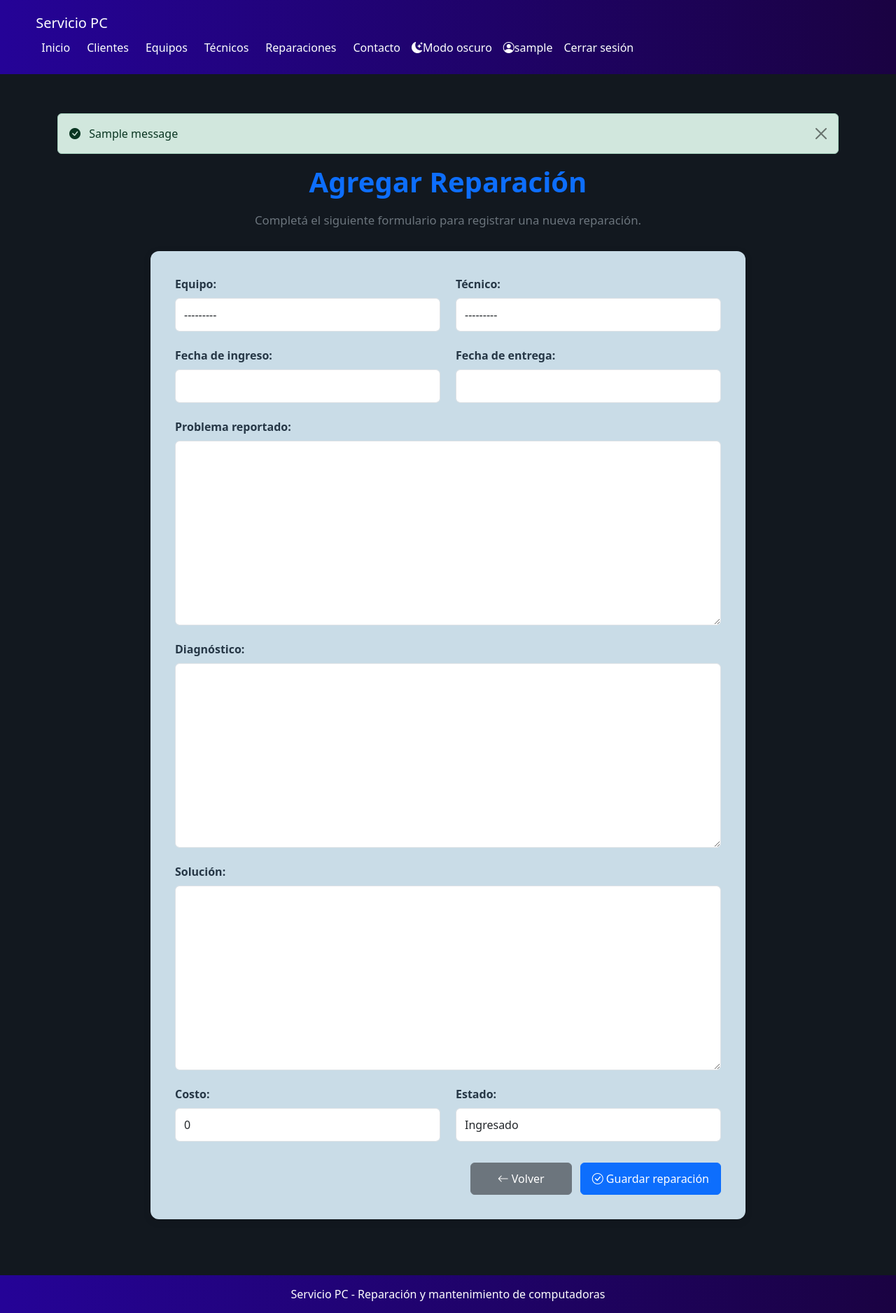
After one commit to leafiga/ProyectoServicioPC, a Django app: page /agregar_reparacion/ in a window 1280 px wide. The commit adds this page. Shown: the whole page at 70% size. Run offline with Django 5.2, Linux system fonts and the light colour scheme; a user stored in the database is signed in; tables that the repository leaves empty hold one stand-in row (values such as "Sample post"); one stand-in notice (Sample message) is shown; some libraries are stand-ins or nearby versions.

Commit message:
Mejora diseño y agrega formularios de gestión

````diff
--- a/accounts/views.py
+++ b/accounts/views.py
@@ -24,7 +24,7 @@ def registro(request):
 
 @login_required
 def perfil(request):
-    perfil = request.user.perfil
+    perfil, _ = Perfil.objects.get_or_create(user=request.user)
     if request.method == 'POST':
         form = PerfilForm(request.POST, request.FILES, instance=perfil)
         if form.is_valid():
--- a/myapp/static/myapp/css/styles.css
+++ b/myapp/static/myapp/css/styles.css
@@ -329,10 +329,16 @@ body {
     box-shadow: 0 2px 8px rgba(0, 0, 0, 0.12);
 }
 
+body.dark-mode .tecnicos-card {
+    background-color: #1C2732;
+    color: #E5E7EB;
+}
+
 .tecnicos-card-title {
     color: #0d6efd;
     margin-bottom: 18px;
 }
+
 
 .tecnicos-data {
     margin-bottom: 8px;
@@ -416,10 +422,16 @@ body {
     box-shadow: 0 2px 8px rgba(0, 0, 0, 0.12);
 }
 
+body.dark-mode .equipos-card {
+    background-color: #1C2732;
+    color: #E5E7EB;
+}
+
 .equipos-card-title {
     color: #0d6efd;
     margin-bottom: 18px;
 }
+
 
 .equipos-data {
     margin-bottom: 8px;
@@ -1388,7 +1400,7 @@ body {
 }
 
 .inicio-bienvenida p {
-    color: #6c757d;
+    color: #d1d1dc;
     font-size: 1.25rem;
     margin-top: 18px;
     line-height: 1.6;
@@ -1497,3 +1509,65 @@ body {
         margin-bottom: 0;
     }
 }
+
+/* =========================
+   MODO OSCURO
+   ========================= */
+
+body.dark-mode {
+    background-color: #12181F;
+    color: #E5E7EB;
+}
+
+body.dark-mode .site-main {
+    color: #e5e5eb;
+}
+
+body.dark-mode .inicio-card {
+    background-color: #1C2732;
+    color: #E5E7EB;
+}
+
+body.dark-mode .inicio-card .card-title,
+body.dark-mode .inicio-card .card-text {
+    color: #e5e5eb;
+}
+
+/* Tarjetas de clientes en modo oscuro */
+body.dark-mode .clientes-card {
+    background-color: #252536;
+    color: #e5e5eb;
+}
+
+/* Título y descripción de Clientes en modo oscuro */
+body.dark-mode .clientes-page .clientes-title {
+    color: #B8BBCB;
+}
+
+body.dark-mode .clientes-intro {
+    color: #B8BBCB;
+}
+
+/* Tabla de reparaciones en modo oscuro */
+body.dark-mode .reparaciones-table {
+    --bs-table-color: #E5E7EB;
+    --bs-table-bg: #1C2732;
+    --bs-table-border-color: #354453;
+    --bs-table-striped-bg: #24313D;
+    --bs-table-striped-color: #E5E7EB;
+    --bs-table-hover-bg: #2B3B49;
+    --bs-table-hover-color: #FFFFFF;
+}
+
+/* Encabezado de la tabla */
+body.dark-mode .reparaciones-table thead.table-primary {
+    --bs-table-color: #E5E7EB;
+    --bs-table-bg: #1C2732;
+    --bs-table-border-color: #354453;
+}
+
+/* Formularios de clientes en modo oscuro */
+body.dark-mode .agregar-cliente-card,
+body.dark-mode .editar-cliente-card {
+    background-color: #C9DCE7;
+}
--- /dev/null
+++ b/myapp/templates/myapp/agregar_reparacion.html
@@ -0,0 +1,97 @@
+
+{% extends 'base.html' %}
+{% load widget_tweaks %}
+
+{% block title %}Agregar Reparación{% endblock %}
+
+{% block content %}
+
+<div class="agregar-cliente-page">
+
+    <header class="agregar-cliente-header">
+        <h1 class="agregar-cliente-title animate__animated animate__fadeInDown">
+            Agregar Reparación
+        </h1>
+
+        <p class="agregar-cliente-intro">
+            Completá el siguiente formulario para registrar una nueva reparación.
+        </p>
+    </header>
+
+    <section class="agregar-cliente-section">
+
+        <div class="card agregar-cliente-card">
+            <div class="card-body agregar-cliente-card-body">
+
+                <form action="{% url 'myapp:agregar_reparacion' %}" method="post" novalidate>
+                    {% csrf_token %}
+
+                    <div class="agregar-cliente-fields">
+
+                        <div class="agregar-cliente-field">
+                            <label for="id_equipo" class="form-label">Equipo:</label>
+                            {{ form.equipo|add_class:"form-control" }}
+                        </div>
+
+                        <div class="agregar-cliente-field">
+                            <label for="id_tecnico" class="form-label">Técnico:</label>
+                            {{ form.tecnico|add_class:"form-control" }}
+                        </div>
+
+                        <div class="agregar-cliente-field">
+                            <label for="id_fecha_ingreso" class="form-label">Fecha de ingreso:</label>
+                            {{ form.fecha_ingreso|add_class:"form-control" }}
+                        </div>
+
+                        <div class="agregar-cliente-field">
+                            <label for="id_fecha_entrega" class="form-label">Fecha de entrega:</label>
+                            {{ form.fecha_entrega|add_class:"form-control" }}
+                        </div>
+
+                        <div class="agregar-cliente-field agregar-cliente-field-full">
+                            <label for="id_problema_reportado" class="form-label">Problema reportado:</label>
+                            {{ form.problema_reportado|add_class:"form-control" }}
+                        </div>
+
+                        <div class="agregar-cliente-field agregar-cliente-field-full">
+                            <label for="id_diagnostico" class="form-label">Diagnóstico:</label>
+                            {{ form.diagnostico|add_class:"form-control" }}
+                        </div>
+
+                        <div class="agregar-cliente-field agregar-cliente-field-full">
+                            <label for="id_solucion" class="form-label">Solución:</label>
+                            {{ form.solucion|add_class:"form-control" }}
+                        </div>
+
+                        <div class="agregar-cliente-field">
+                            <label for="id_costo" class="form-label">Costo:</label>
+                            {{ form.costo|add_class:"form-control" }}
+                        </div>
+
+                        <div class="agregar-cliente-field">
+                            <label for="id_estado" class="form-label">Estado:</label>
+                            {{ form.estado|add_class:"form-control" }}
+                        </div>
+
+                    </div>
+
+                    <div class="agregar-cliente-actions">
+                        <a href="{% url 'myapp:reparacion' %}" class="btn btn-secondary">
+                            <i class="bi bi-arrow-left"></i> Volver
+                        </a>
+
+                        <button type="submit" class="btn btn-primary">
+                            <i class="bi bi-check-circle"></i> Guardar reparación
+                        </button>
+                    </div>
+
+                </form>
+
+            </div>
+        </div>
+
+    </section>
+
+</div>
+
+{% endblock %}
--- a/myapp/templates/myapp/equipos.html
+++ b/myapp/templates/myapp/equipos.html
@@ -15,6 +15,12 @@
         Aquí puedes consultar la información de los equipos registrados,
         incluyendo sus características y observaciones.
     </p>
+
+    <div class="tecnicos-add-container text-end mb-3">
+    <a href="{% url 'myapp:agregar_equipo' %}" class="btn btn-primary">
+        <i class="bi bi-plus-circle"></i> Agregar Equipo
+    </a>
+</div>
 
     <div class="equipos-grid">
 
--- a/myapp/templates/myapp/reparacion.html
+++ b/myapp/templates/myapp/reparacion.html
@@ -13,6 +13,12 @@
         Aquí puedes consultar la información de las reparaciones registradas,
         incluyendo su técnico, diagnóstico, fecha de entrega, estado y solución.
     </p>
+
+    <div class="tecnicos-add-container text-end mb-3">
+    <a href="{% url 'myapp:agregar_reparacion' %}" class="btn btn-primary">
+        <i class="bi bi-plus-circle"></i> Agregar Reparación
+    </a>
+    </div>
 
     <div class="card reparaciones-card">
 
--- a/myapp/templates/myapp/tecnicos.html
+++ b/myapp/templates/myapp/tecnicos.html
@@ -13,6 +13,12 @@
         Aquí puedes consultar la información de los técnicos de la empresa,
         sus datos de contacto y sus especialidades.
     </p>
+
+    <div class="tecnicos-add-container text-end mb-3">
+    <a href="{% url 'myapp:agregar_tecnico' %}" class="btn btn-primary">
+        <i class="bi bi-plus-circle"></i> Agregar Técnico
+    </a>
+    </div>
 
     <div class="tecnicos-grid">
 
--- a/myapp/urls.py
+++ b/myapp/urls.py
@@ -7,10 +7,13 @@ urlpatterns = [
     path('', views.index, name='index'),
     path('clientes/', views.clientes, name = 'clientes'),
     path('equipos/', views.equipos, name='equipos'),
+    path('agregar_equipo/', views.agregar_equipo, name='agregar_equipo'),
     path('equipo/editar/<int:id>/', views.editar_equipo, name='editar_equipo'),
     path('equipo/eliminar/<int:id>/', views.eliminar_equipo, name='eliminar_equipo'),
     path('tecnicos/', views.tecnicos, name='tecnicos'),
+    path('agregar_tecnico/', views.agregar_tecnico, name='agregar_tecnico'),
     path('reparacion/', views.reparacion, name='reparacion'),
+    path('agregar_reparacion/', views.agregar_reparacion, name='agregar_reparacion'),
     path('reparacion/editar/<int:id>/', views.editar_reparacion, name='editar_reparacion'),
     path('reparacion/eliminar/<int:id>/', views.eliminar_reparacion, name='eliminar_reparacion'),
     path('agregar_cliente/', views.agregar_cliente, name='agregar_cliente'),
--- a/myapp/views.py
+++ b/myapp/views.py
@@ -3,6 +3,7 @@ from .models import Cliente, Reparacion, Equipo, Tecnico
 from .forms import ClientesFormulario, ClientesFilter, TecnicoForm, EquipoForm, ReparacionForm
 from django.db import models
 from django.contrib.auth.decorators import login_required #nuevo
+from django.contrib import messages
 
 
 # Create your views here.
@@ -34,6 +35,23 @@ def equipos(request):
     equipos = Equipo.objects.all()
     return render(request, "myapp/equipos.html", {"equipos": equipos})
 
+
+@login_required
+def agregar_equipo(request):
+    if request.method == 'POST':
+        form = EquipoForm(request.POST)
+        if form.is_valid():
+            form.save()
+            messages.success(request, 'Equipo agregado correctamente.')
+            return redirect('myapp:equipos')
+    else:
+        form = EquipoForm()
+
+    return render(request, 'myapp/agregar_equipo.html', {
+        'form': form
+    })
+
+
 @login_required
 def editar_equipo(request, id):
     equipo = get_object_or_404(Equipo, id=id)
@@ -42,6 +60,7 @@ def editar_equipo(request, id):
         form = EquipoForm(request.POST, instance=equipo)
         if form.is_valid():
             form.save()
+            messages.success(request, 'Equipo actualizado correctamente.')
             return redirect('myapp:equipos')
     else:
         form = EquipoForm(instance=equipo)
@@ -57,6 +76,7 @@ def eliminar_equipo(request, id):
 
     if request.method == 'POST':
         equipo.delete()
+        messages.success(request, 'Equipo eliminado correctamente.')
         return redirect('myapp:equipos')
 
     return redirect('myapp:equipos')
@@ -71,6 +91,23 @@ def reparacion(request):
     reparacion = Reparacion.objects.all()
     return render(request, "myapp/reparacion.html", {"reparacion": reparacion})
 
+
+@login_required
+def agregar_reparacion(request):
+    if request.method == 'POST':
+        form = ReparacionForm(request.POST)
+        if form.is_valid():
+            form.save()
+            messages.success(request, 'Reparación agregada correctamente.')
+            return redirect('myapp:reparacion')
+    else:
+        form = ReparacionForm()
+
+    return render(request, 'myapp/agregar_reparacion.html', {
+        'form': form
+    })
+
+
 @login_required
 def editar_reparacion(request, id):
     reparacion = get_object_or_404(Reparacion, id=id)
@@ -79,6 +116,7 @@ def editar_reparacion(request, id):
         form = ReparacionForm(request.POST, instance=reparacion)
         if form.is_valid():
             form.save()
+            messages.success(request, 'Reparación actualizada correctamente.')
             return redirect('myapp:reparacion')
     else:
         form = ReparacionForm(instance=reparacion)
@@ -94,6 +132,7 @@ def eliminar_reparacion(request, id):
 
     if request.method == 'POST':
         reparacion.delete()
+        messages.success(request, 'Reparación eliminada correctamente.')
         return redirect('myapp:reparacion')
 
     return redirect('myapp:reparacion')
@@ -109,6 +148,7 @@ def agregar_cliente(request):
             direccion = form.cleaned_data['direccion']
             cliente = Cliente(nombre=nombre, apellido=apellido, telefono=telefono, email=email, direccion=direccion)
             cliente.save()
+            messages.success(request, 'Cliente agregado correctamente.')
             return redirect('myapp:clientes')
     else:
         form = ClientesFormulario()
@@ -121,11 +161,27 @@ def editar_cliente(request, id):
         form = ClientesFilter(request.POST, instance=cliente)
         if form.is_valid():
             form.save()
+            messages.success(request, 'Cliente actualizado correctamente.')
             return redirect('myapp:clientes')
     else:
         form = ClientesFilter(instance=cliente)
 
     return render(request, 'myapp/editar_clientes.html', {'form': form, 'cliente': cliente})
+
+@login_required
+def agregar_tecnico(request):
+    if request.method == 'POST':
+        form = TecnicoForm(request.POST)
+        if form.is_valid():
+            form.save()
+            messages.success(request, 'Técnico agregado correctamente.')
+            return redirect('myapp:tecnicos')
+    else:
+        form = TecnicoForm()
+
+    return render(request, 'myapp/agregar_tecnico.html', {
+        'form': form
+    })
 
 @login_required
 def editar_tecnico(request, id):
@@ -135,6 +191,7 @@ def editar_tecnico(request, id):
         form = TecnicoForm(request.POST, instance=tecnico)
         if form.is_valid():
             form.save()
+            messages.success(request, 'Técnico actualizado correctamente.')
             return redirect('myapp:tecnicos')
     else:
         form = TecnicoForm(instance=tecnico)
@@ -150,6 +207,7 @@ def eliminar_tecnico(request, id):
 
     if request.method == 'POST':
         tecnico.delete()
+        messages.success(request, 'Técnico eliminado correctamente.')
         return redirect('myapp:tecnicos')
 
     return redirect('myapp:tecnicos')
@@ -159,6 +217,7 @@ def eliminar_cliente(request, id):
 
     if request.method == 'POST':
         cliente.delete()
+        messages.success(request, 'Cliente eliminado correctamente.')
         return redirect('myapp:clientes')
     return render(request, 'myapp/clientes.html', {'cliente': cliente})
 
--- a/templates/base.html
+++ b/templates/base.html
@@ -100,6 +100,14 @@
 
                     <ul class="navbar-nav site-nav-auth">
 
+                    <li class="nav-item">
+                    <button type="button" id="theme-toggle"
+                        class="nav-link site-nav-link site-nav-button">
+                        <i class="bi bi-moon-stars-fill"></i>
+                    Modo oscuro
+                    </button>
+                    </li>
+
                         {% if user.is_authenticated %}
 
                         <li class="nav-item">
@@ -150,8 +158,22 @@
 
 
     <main class="site-main">
+
+        {% if messages %}
+    <div class="container mt-3">
+        {% for message in messages %}
+            <div class="alert alert-success alert-dismissible fade show" role="alert">
+                <i class="bi bi-check-circle-fill me-2"></i>
+                {{ message }}
+                <button type="button" class="btn-close" data-bs-dismiss="alert" aria-label="Cerrar"></button>
+            </div>
+        {% endfor %}
+    </div>
+{% endif %}
+
         {% block content %}
         {% endblock %}
+
     </main>
 
 
@@ -166,12 +188,34 @@
     <!-- AOS -->
     <script src="https://unpkg.com/aos@2.3.1/dist/aos.js"></script>
 
-    <script>
-        AOS.init();
-    </script>
+   <script>
+    AOS.init();
+
+    const themeToggle = document.getElementById('theme-toggle');
+
+    // Recuperar el tema guardado
+    const savedTheme = localStorage.getItem('theme');
+
+    // Si no hay una preferencia guardada, iniciar en oscuro
+    if (savedTheme === null || savedTheme === 'dark') {
+        document.body.classList.add('dark-mode');
+    }
+
+    // Cambiar el tema al hacer clic
+    themeToggle.addEventListener('click', function () {
+        document.body.classList.toggle('dark-mode');
+
+        // Guardar la preferencia elegida
+        if (document.body.classList.contains('dark-mode')) {
+            localStorage.setItem('theme', 'dark');
+        } else {
+            localStorage.setItem('theme', 'light');
+        }
+    });
+</script>
+
 
     {% block extra_js %}{% endblock %}
 
 </body>
 </html>
-```
````
Also changed, not shown: myapp/templates/myapp/agregar_equipo.html (added, +82 -0 lines), myapp/templates/myapp/agregar_tecnico.html (added, +70 -0 lines).
